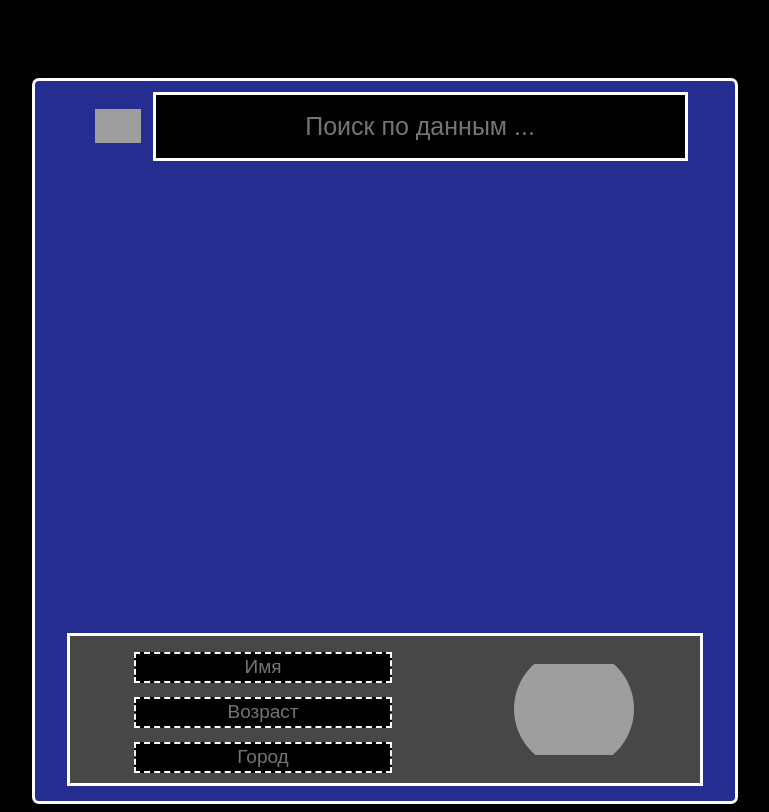
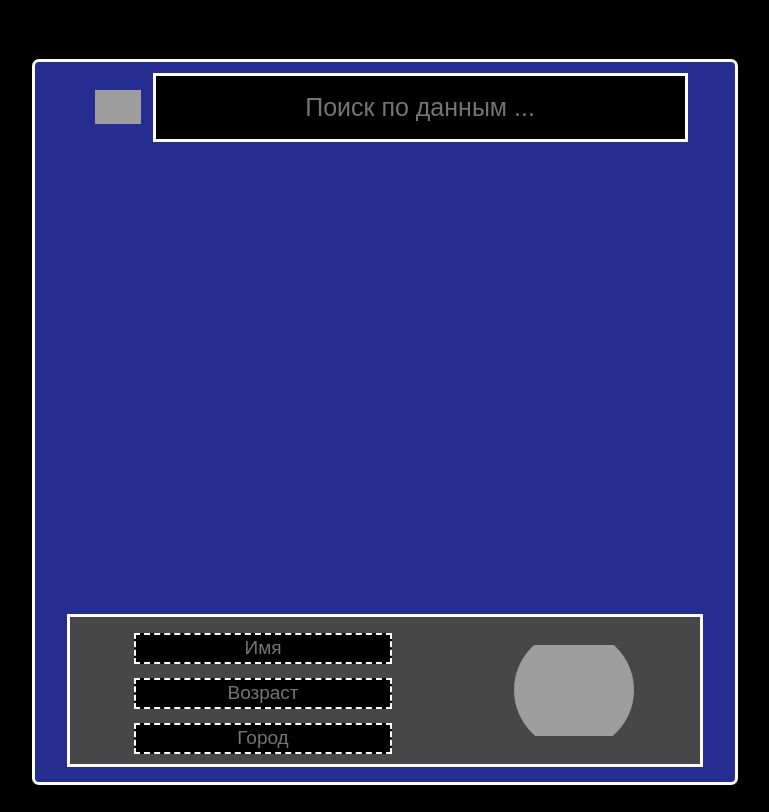
Before and after one commit to Matvey242/Task-22, a plain HTML site: page client/index.html in a window 1280 px wide. Shown: the whole page, without its empty margins (255-1024 px from the left). Drawn offline with Linux system fonts and the light colour scheme; no server answers; grey boxes are pictures that could not be loaded.

Commit message:
all done

```diff
--- a/client/style.css
+++ b/client/style.css
@@ -5,7 +5,7 @@ body {
 }
 
 .container {
-    margin-top: 5.5%;
+    margin-top: 4%;
     width: 700px;
     height: 720px;
     background-color: rgb(37, 46, 144);
```
